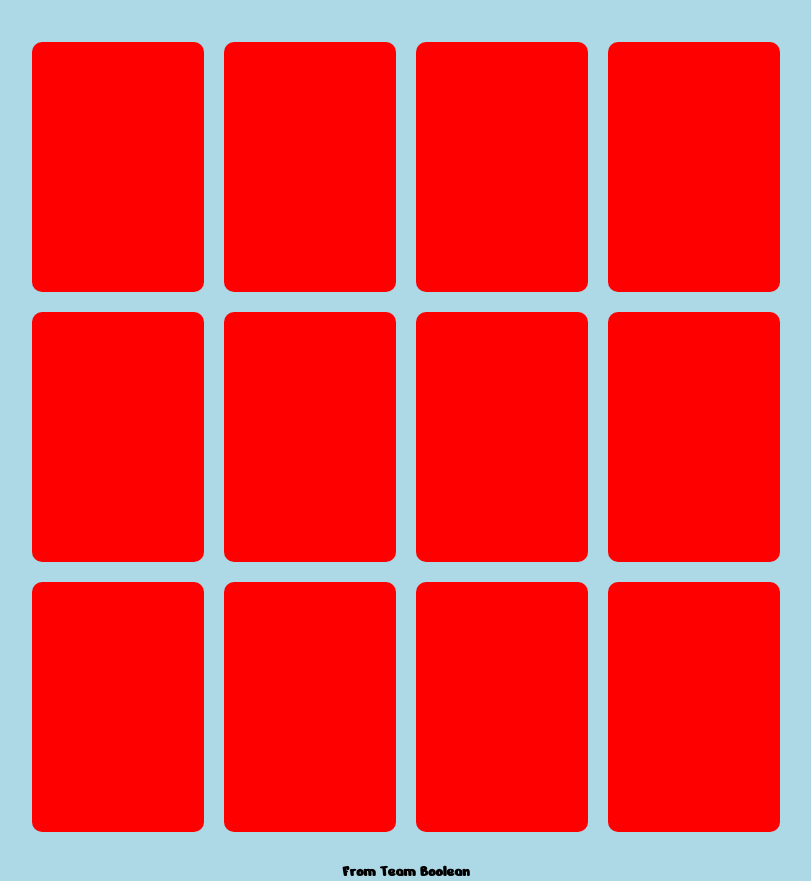
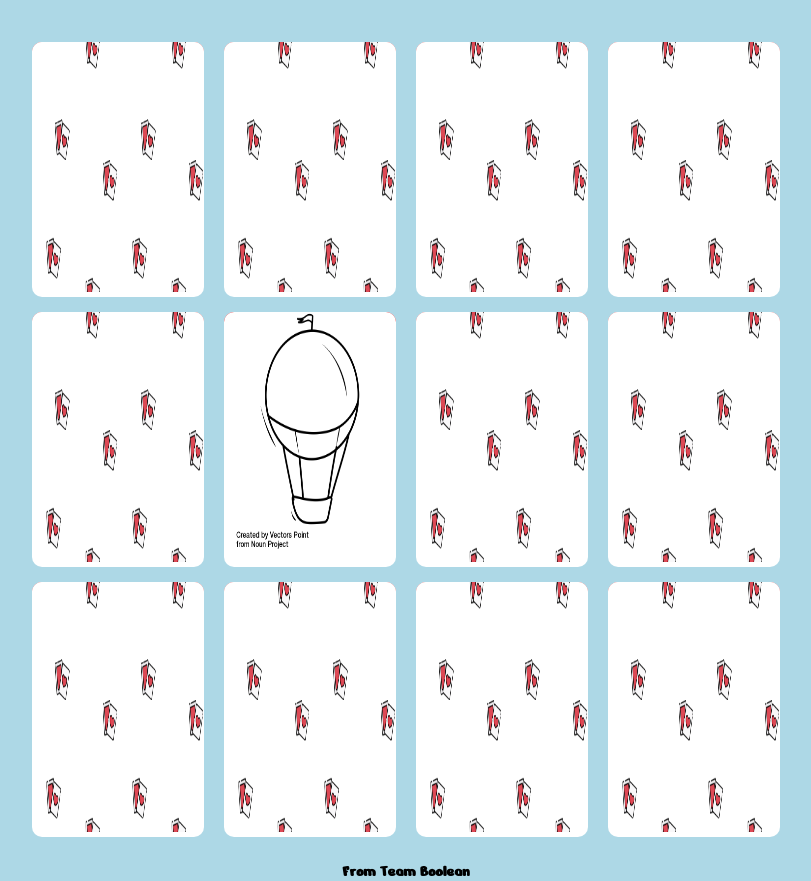
Before and after one commit to Nicolas2595/html-css-memory, a plain HTML site: page index.html in a window 1280 px wide. Shown: the part 100-981 px from the top of the page, without its empty margins (234-1045 px from the left). Drawn offline with Linux system fonts and the light colour scheme.

Commit message:
aggiunti pattern

```diff
--- a/css/style.css
+++ b/css/style.css
@@ -38,6 +38,19 @@ main::after {
     border-radius: 10px;
 }
 
+.img img {
+    width: 100%;
+    height: 250px;
+    border-radius: 10px;
+}
+
+.img {
+    background-color: white;
+    border-radius: 10px;
+}
+
+
+
 /* Footer */
 h4 {
     text-align: center;
--- a/index.html
+++ b/index.html
@@ -22,25 +22,87 @@
             <div class="container">
 
                 <section class="sezione1">
-                    <div class="card baloon"></div>
-                    <div class="card bycicle"></div>
-                    <div class="card ship"></div>
-                    <div class="card submarine"></div>
+
+                    <div class="card tram">
+                        <div class="img tram">
+                            <img src="immagini/pattern.png" alt="">
+                        </div>
+                    </div>
+
+                    <div class="card bycicle">
+                        <div class="img bycicle">
+                            <img src="immagini/pattern.png" alt="">
+                        </div>
+                    </div>
+
+                    <div class="card ship">
+                        <div class="img ship">
+                            <img src="immagini/pattern.png" alt="">
+                        </div>
+                    </div>
+                    <div class="card submarine">
+                        <div class="img submarine">
+                            <img src="immagini/pattern.png" alt="">
+                        </div>
+                    </div>
+
                 </section>
 
                 <section class="sezione2">
-                    <div class="card tractor"></div>
-                    <div class="card tram"></div>
-                    <div class="card baloon2"></div>
-                    <div class="card bycicle2"></div>
-               </section>
 
-               <section class="sezione3">
-                <div class="card ship2"></div>
-                <div class="card submarine2"></div>
-                <div class="card tractor2"></div>
-                <div class="card tram2"></div>
-               </section>
+                    <div class="card tractor">
+                        <div class="img tractor">
+                            <img src="immagini/pattern.png" alt="">
+                        </div>
+                    </div>
+
+                    <div class="card baloon">
+                        <div class="img baloon">
+                            <img src="immagini/noun_air_balloon_3134741.png" alt="">
+                        </div>
+                    </div>
+
+                    <div class="card baloon2">
+                        <div class="img baloon2">
+                            <img src="immagini/pattern.png" alt="">
+                        </div>
+                    </div>
+
+                    <div class="card bycicle2">
+                        <div class="img bycicle2">
+                            <img src="immagini/pattern.png" alt="">
+                        </div>
+                    </div>
+
+                </section>
+
+                <section class="sezione3">
+
+                    <div class="card ship2">
+                        <div class="img ship2">
+                            <img src="immagini/pattern.png" alt="">
+                        </div>
+                    </div>
+
+                    <div class="card submarine2">
+                        <div class="img submarine2">
+                            <img src="immagini/pattern.png" alt="">
+                        </div>
+                    </div>
+
+                    <div class="card tractor2">
+                        <div class="img tractor2">
+                            <img src="immagini/pattern.png" alt="">
+                        </div>
+                    </div>
+
+                    <div class="card tram2">
+                        <div class="img tram2">
+                            <img src="immagini/pattern.png" alt="">
+                        </div>
+                    </div>
+
+                </section>
 
             </div>
 
```
